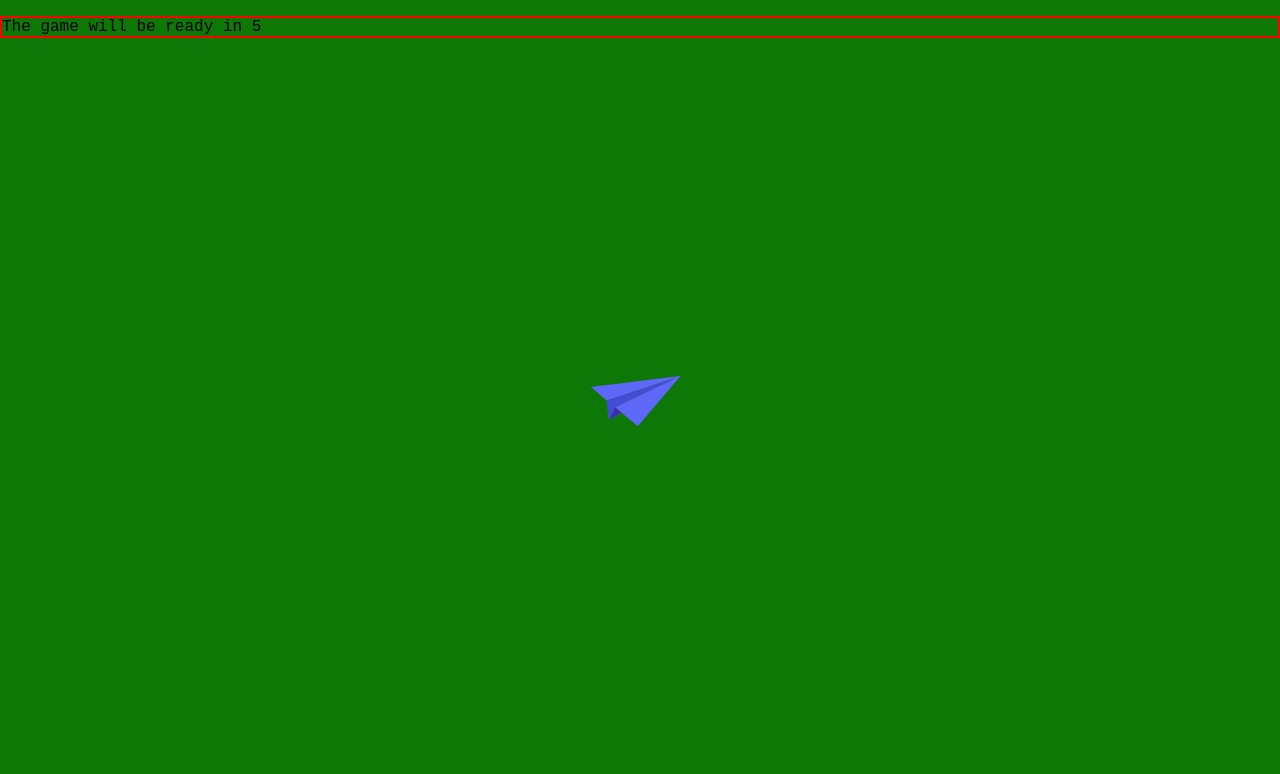
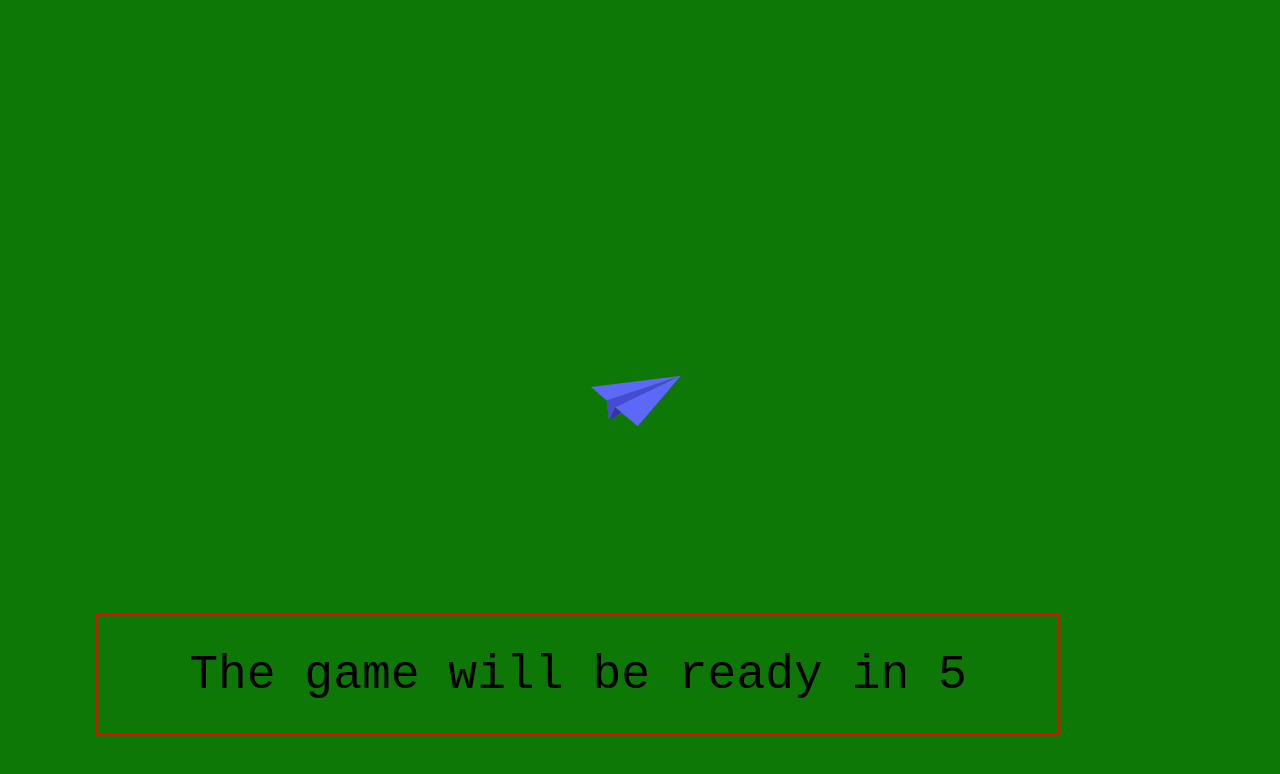
Before and after one commit to winniebosy/RPC, a plain HTML site: page index.html in a window 1280 px wide. Drawn offline with Linux system fonts and the light colour scheme.

Commit message:
positioning p element on page pre-load

```diff
--- a/index.css
+++ b/index.css
@@ -18,4 +18,12 @@ body {
 
 .content-loading {
     border: 2px solid red;
+    bottom: 1rem;
+    position: absolute;
+    padding: 2rem;
+    text-align: center;
+    width: 70%;
+    margin-left: 6rem;
+    margin-right: 3rem;
+    font-size: 3em;
 }
```
Also changed, not shown: index.txt.
